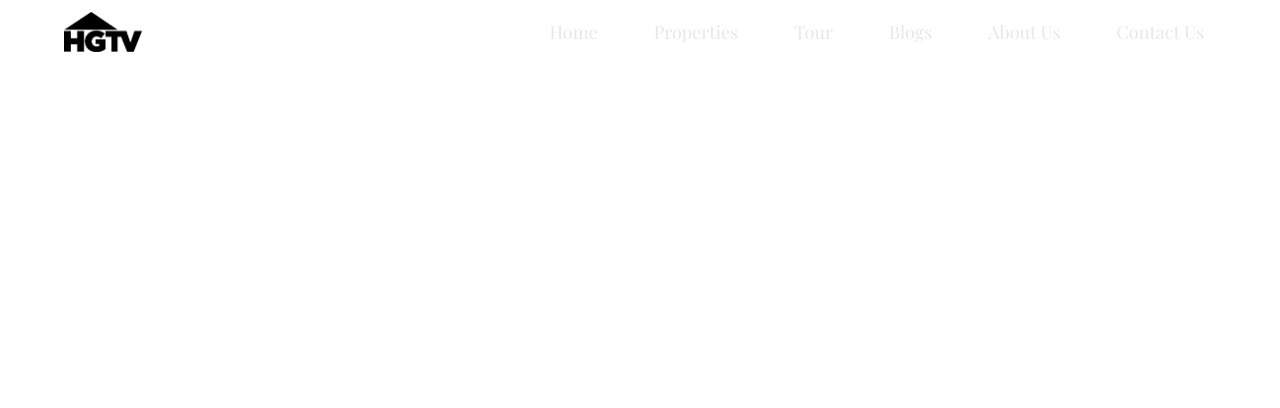
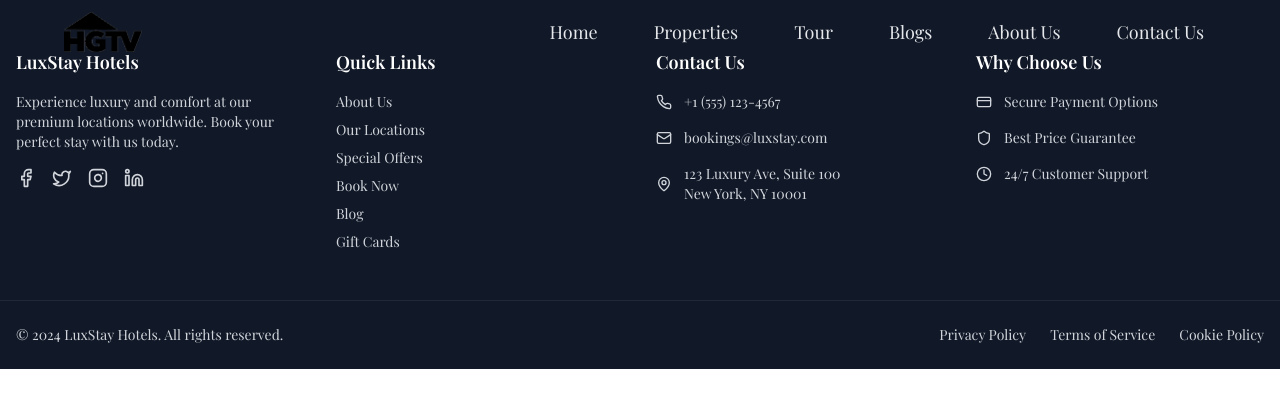
Before and after one commit to vaibhavshinde8/Into_The_Willd_Stays, a React (Vite) app: page / in a window 1280 px wide. Shown: the top 408 px of the page. Built offline with nearby package versions, Linux system fonts and the light colour scheme; the HTML template or start-up script is replaced by a standard one; a web font is replaced by a local one.

Commit message:
Added Footer

```diff
--- a/package.json
+++ b/package.json
@@ -15,7 +15,8 @@
     "react": "^18.3.1",
     "react-dom": "^18.3.1",
     "react-icons": "^5.3.0",
-    "react-router-dom": "^6.27.0"
+    "react-router-dom": "^6.27.0",
+    "swiper": "^11.1.14"
   },
   "devDependencies": {
     "@eslint/js": "^9.13.0",
--- a/src/App.jsx
+++ b/src/App.jsx
@@ -1,6 +1,6 @@
 import { Outlet } from "react-router-dom";
 import Navbar from './components/Navbar'
-// import Footer from "./components/Footer";
+import Footer from "./components/Footer";
 
 function App() {
 
@@ -11,7 +11,7 @@
 
         <Outlet/>
       </div>
-      {/* <Footer/> */}
+      <Footer/>
     </>
   )
 }
--- a/src/components/Footer.jsx
+++ b/src/components/Footer.jsx
@@ -1,8 +1,115 @@
-import React from 'react'
+
+import {
+  Facebook,
+  Twitter,
+  Instagram,
+  Linkedin,
+  Phone,
+  Mail,
+  MapPin,
+  CreditCard,
+  Shield,
+  Clock
+} from 'lucide-react';
 
 const Footer = () => {
   return (
-    <div>Footer</div>
+    <footer className="bg-gray-900 text-gray-300">
+      {/* Main Footer Content */}
+      <div className="max-w-7xl mx-auto px-4 py-12">
+        <div className="grid grid-cols-1 md:grid-cols-2 lg:grid-cols-4 gap-8">
+          {/* About Section */}
+          <div>
+            <h3 className="text-white text-lg font-semibold mb-4">LuxStay Hotels</h3>
+            <p className="text-sm mb-4">
+              Experience luxury and comfort at our premium locations worldwide.
+              Book your perfect stay with us today.
+            </p>
+            <div className="flex space-x-4">
+              <a href="#" className="hover:text-white transition-colors">
+                <Facebook size={20} />
+              </a>
+              <a href="#" className="hover:text-white transition-colors">
+                <Twitter size={20} />
+              </a>
+              <a href="#" className="hover:text-white transition-colors">
+                <Instagram size={20} />
+              </a>
+              <a href="#" className="hover:text-white transition-colors">
+                <Linkedin size={20} />
+              </a>
+            </div>
+          </div>
+
+          {/* Quick Links */}
+          <div>
+            <h3 className="text-white text-lg font-semibold mb-4">Quick Links</h3>
+            <ul className="space-y-2 text-sm">
+              <li><a href="#" className="hover:text-white transition-colors">About Us</a></li>
+              <li><a href="#" className="hover:text-white transition-colors">Our Locations</a></li>
+              <li><a href="#" className="hover:text-white transition-colors">Special Offers</a></li>
+              <li><a href="#" className="hover:text-white transition-colors">Book Now</a></li>
+              <li><a href="#" className="hover:text-white transition-colors">Blog</a></li>
+              <li><a href="#" className="hover:text-white transition-colors">Gift Cards</a></li>
+            </ul>
+          </div>
+
+          {/* Contact Info */}
+          <div>
+            <h3 className="text-white text-lg font-semibold mb-4">Contact Us</h3>
+            <ul className="space-y-4 text-sm">
+              <li className="flex items-center space-x-3">
+                <Phone size={16} />
+                <span>+1 (555) 123-4567</span>
+              </li>
+              <li className="flex items-center space-x-3">
+                <Mail size={16} />
+                <span>bookings@luxstay.com</span>
+              </li>
+              <li className="flex items-center space-x-3">
+                <MapPin size={16} />
+                <span>123 Luxury Ave, Suite 100<br />New York, NY 10001</span>
+              </li>
+            </ul>
+          </div>
+
+          {/* Why Choose Us */}
+          <div>
+            <h3 className="text-white text-lg font-semibold mb-4">Why Choose Us</h3>
+            <ul className="space-y-4 text-sm">
+              <li className="flex items-center space-x-3">
+                <CreditCard size={16} />
+                <span>Secure Payment Options</span>
+              </li>
+              <li className="flex items-center space-x-3">
+                <Shield size={16} />
+                <span>Best Price Guarantee</span>
+              </li>
+              <li className="flex items-center space-x-3">
+                <Clock size={16} />
+                <span>24/7 Customer Support</span>
+              </li>
+            </ul>
+          </div>
+        </div>
+      </div>
+
+      {/* Bottom Bar */}
+      <div className="border-t border-gray-800">
+        <div className="max-w-7xl mx-auto px-4 py-6">
+          <div className="flex flex-col md:flex-row justify-between items-center space-y-4 md:space-y-0">
+            <div className="text-sm">
+              © 2024 LuxStay Hotels. All rights reserved.
+            </div>
+            <div className="flex space-x-6 text-sm">
+              <a href="#" className="hover:text-white transition-colors">Privacy Policy</a>
+              <a href="#" className="hover:text-white transition-colors">Terms of Service</a>
+              <a href="#" className="hover:text-white transition-colors">Cookie Policy</a>
+            </div>
+          </div>
+        </div>
+      </div>
+    </footer>
   )
 }
 
--- /dev/null
+++ b/src/components/Testimonials.jsx
@@ -0,0 +1,9 @@
+import React from 'react'
+
+const Testimonials = () => {
+  return (
+    <div>Testimonials</div>
+  )
+}
+
+export default Testimonials
--- a/src/pages/Home.jsx
+++ b/src/pages/Home.jsx
@@ -2,6 +2,7 @@
 import locBG from "../assets/location-bg.png";
 import Properties from "../components/Properties";
 import HomeHero from "../components/HomeHero";
+import Testimonials from "../components/Testimonials";
 
 
 const locations = [
@@ -108,6 +109,9 @@
           </div>
         </div>
       </section>
+      <section id="testimonial">
+        <Testimonials/>
+      </section>
     </>
   );
 };
--- a/tailwind.config.js
+++ b/tailwind.config.js
@@ -2,7 +2,11 @@
 export default {
   content: ["./index.html", "./src/**/*.{js,ts,jsx,tsx}"],
   theme: {
-    extend: {},
+    extend: {
+      colors: {
+        primary: '#012258'
+      }
+    },
   },
   plugins: [],
 };
```
Also changed, not shown: 1 other file (tests, documents, lock files or other folders).
